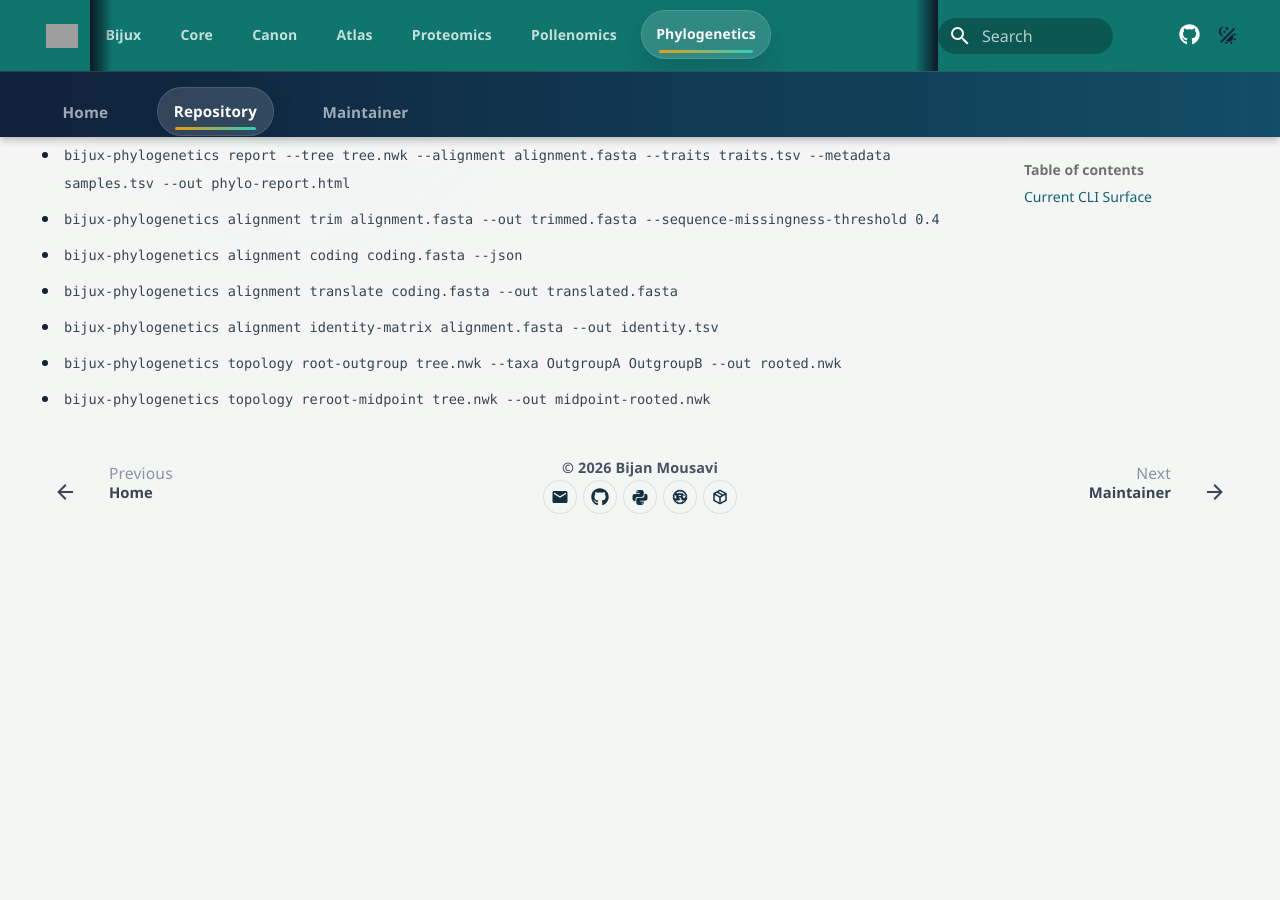
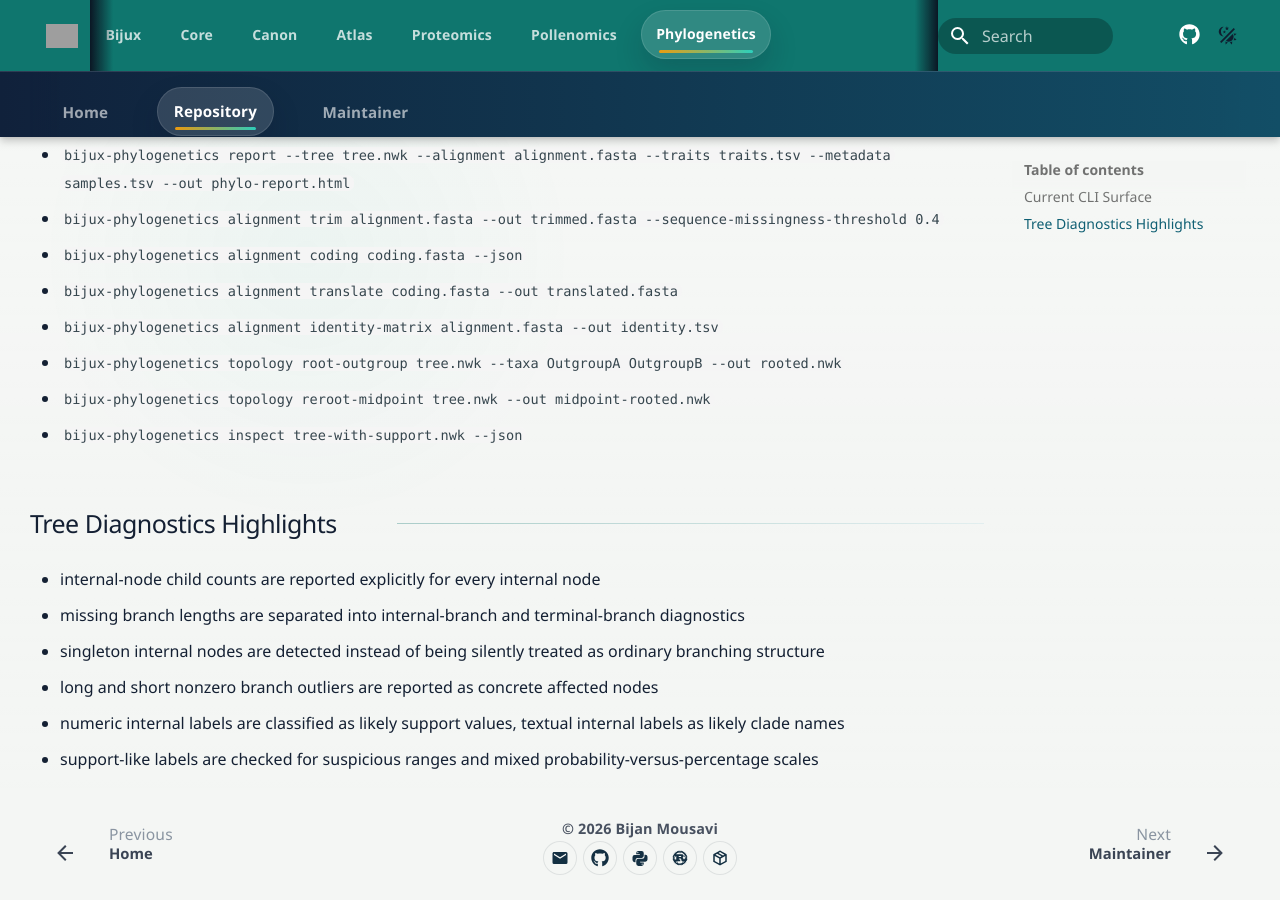
Before and after one commit to bijux/bijux-phylogenetics, an MkDocs documentation site: the page built from docs/01-bijux-phylogenetics/index.md, in a window 1280 px wide and 900 px high, scrolled down 632 px. Built offline with MkDocs 1.6.1 and Material for MkDocs 9.7.7, drawn with Linux system fonts in a browser that asks for light colours; comment, search, counter and statistics services are not loaded; before the commit the page ends 1171 px from its top, so only the background shows below that; grey boxes are pictures that could not be loaded.

Commit message:
docs(site): describe tree support and branch diagnostics

```diff
--- a/docs/01-bijux-phylogenetics/index.md
+++ b/docs/01-bijux-phylogenetics/index.md
@@ -33,3 +33,13 @@ around trees, alignments, and trait tables.
 - `bijux-phylogenetics alignment identity-matrix alignment.fasta --out identity.tsv`
 - `bijux-phylogenetics topology root-outgroup tree.nwk --taxa OutgroupA OutgroupB --out rooted.nwk`
 - `bijux-phylogenetics topology reroot-midpoint tree.nwk --out midpoint-rooted.nwk`
+- `bijux-phylogenetics inspect tree-with-support.nwk --json`
+
+## Tree Diagnostics Highlights
+
+- internal-node child counts are reported explicitly for every internal node
+- missing branch lengths are separated into internal-branch and terminal-branch diagnostics
+- singleton internal nodes are detected instead of being silently treated as ordinary branching structure
+- long and short nonzero branch outliers are reported as concrete affected nodes
+- numeric internal labels are classified as likely support values, textual internal labels as likely clade names
+- support-like labels are checked for suspicious ranges and mixed probability-versus-percentage scales
```
